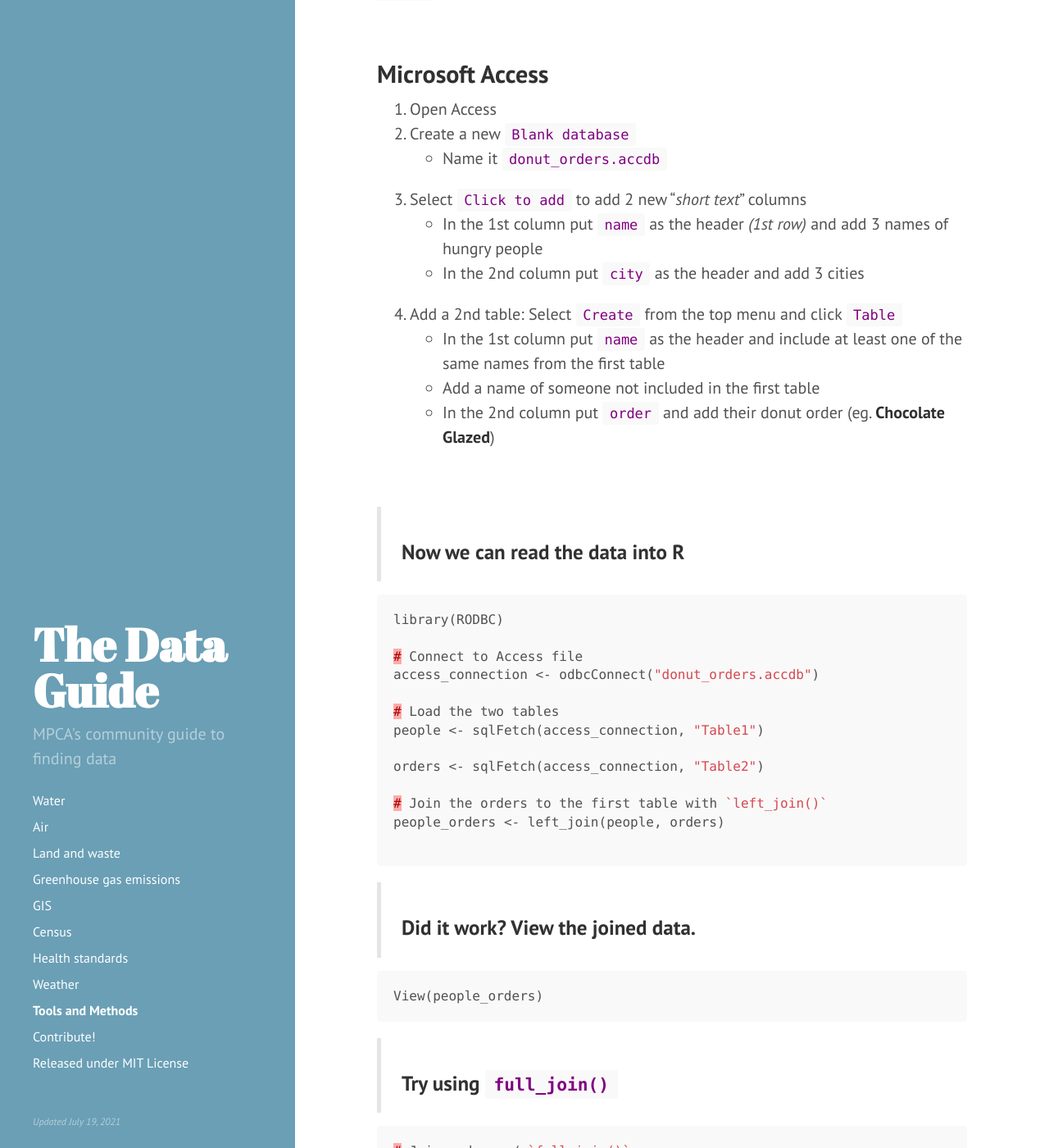
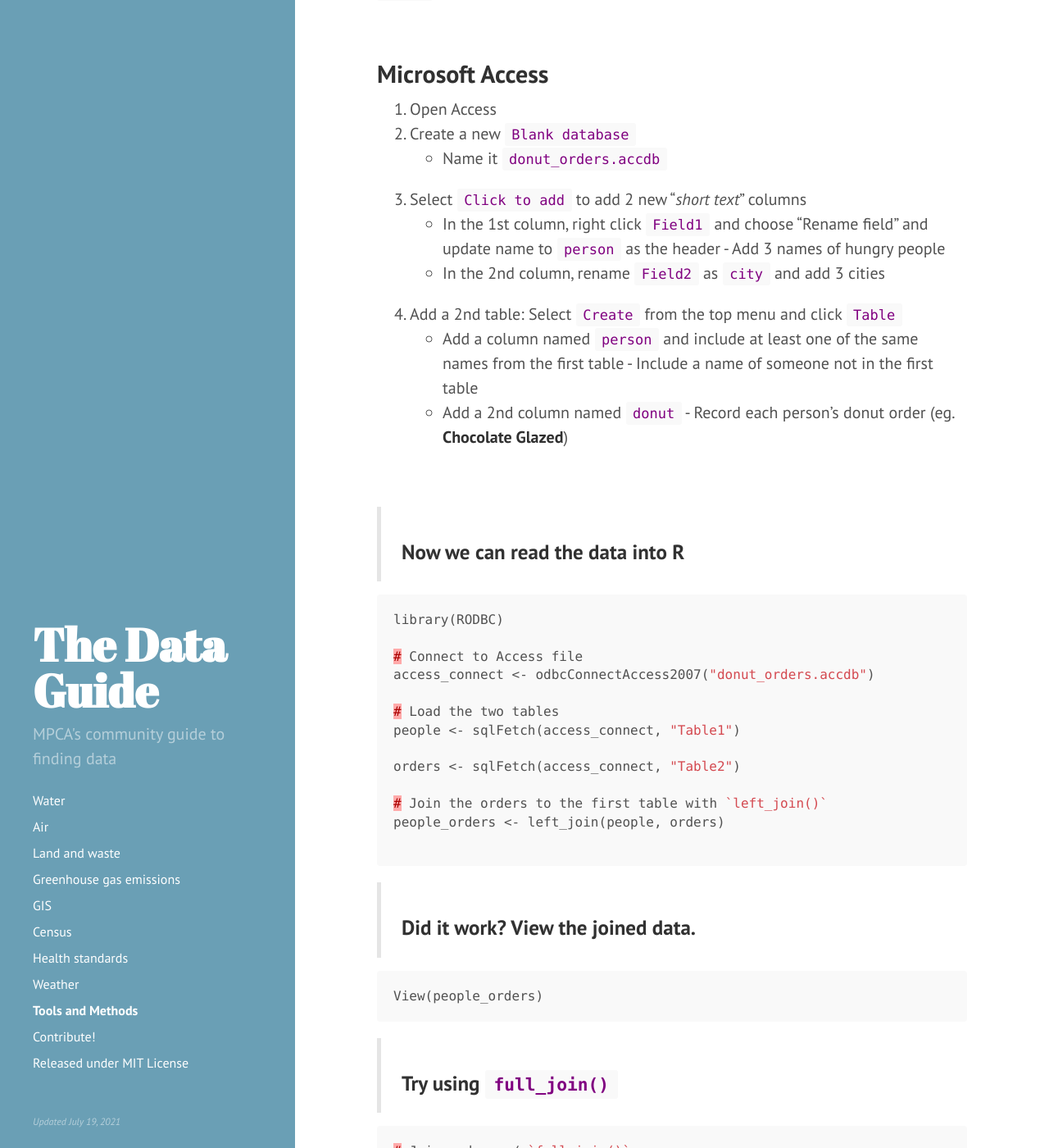
Before and after one commit to annemorris/Data-Guide-1, a Jekyll site: the page built from 98-Tools_and_Methods.md, in a window 1280 px wide and 1400 px high, scrolled down 1887 px. Shown: the whole window at 82% size. Built offline with Jekyll 4.4.1, drawn with Linux system fonts in a browser that asks for light colours.

Commit message:
Update 98-Tools_and_Methods.md

```diff
--- a/98-Tools_and_Methods.md
+++ b/98-Tools_and_Methods.md
@@ -56,12 +56,14 @@ __Recommended packages__
 1. Create a new `Blank database`
     - Name it `donut_orders.accdb`
 3. Select `Click to add` to add 2 new "_short text_" columns
-    - In the 1st column put `name` as the header _(1st row)_ and add 3 names of hungry people
-    - In the 2nd column put `city` as the header and add 3 cities
+    - In the 1st column, right click `Field1` and choose "Rename field" and update name to `person` as the header
+          - Add 3 names of hungry people
+    - In the 2nd column, rename `Field2` as `city` and add 3 cities
 4. Add a 2nd table: Select `Create` from the top menu and click `Table`
-    - In the 1st column put `name` as the header and include at least one of the same names from the first table
-    - Add a name of someone not included in the first table
-    - In the 2nd column put `order` and add their donut order (eg. **Chocolate Glazed**)
+    - Add a column named `person` and include at least one of the same names from the first table
+          - Include a name of someone not in the first table
+    - Add a 2nd column named `donut`
+          - Record each person's donut order (eg. **Chocolate Glazed**)
 
 <br>
 
@@ -71,12 +73,12 @@ __Recommended packages__
 library(RODBC)
 
 # Connect to Access file
-access_connection <- odbcConnect("donut_orders.accdb")
+access_connect <- odbcConnectAccess2007("donut_orders.accdb")
 
 # Load the two tables
-people <- sqlFetch(access_connection, "Table1")
+people <- sqlFetch(access_connect, "Table1")
 
-orders <- sqlFetch(access_connection, "Table2")
+orders <- sqlFetch(access_connect, "Table2")
 
 # Join the orders to the first table with `left_join()`
 people_orders <- left_join(people, orders)
```
